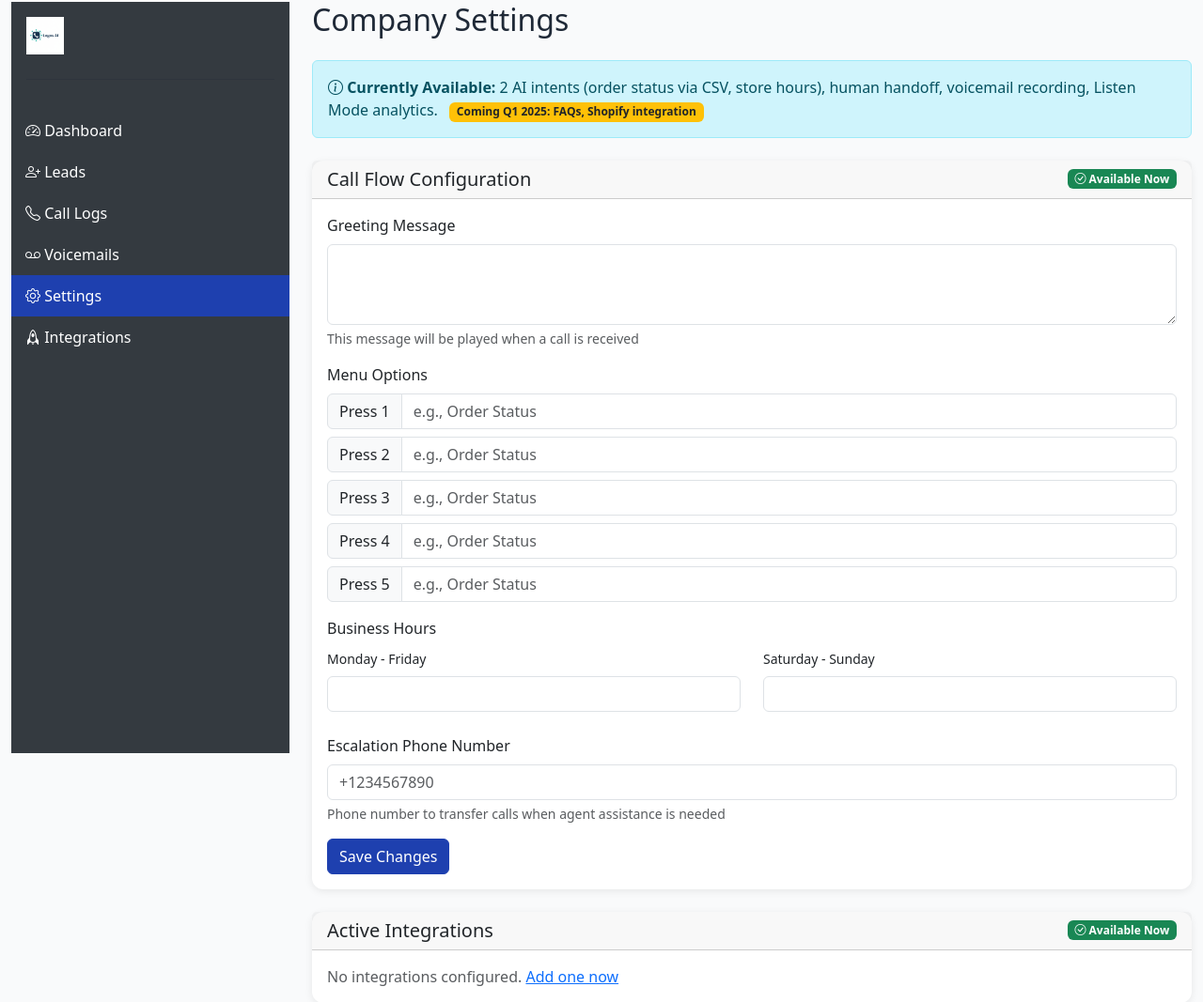
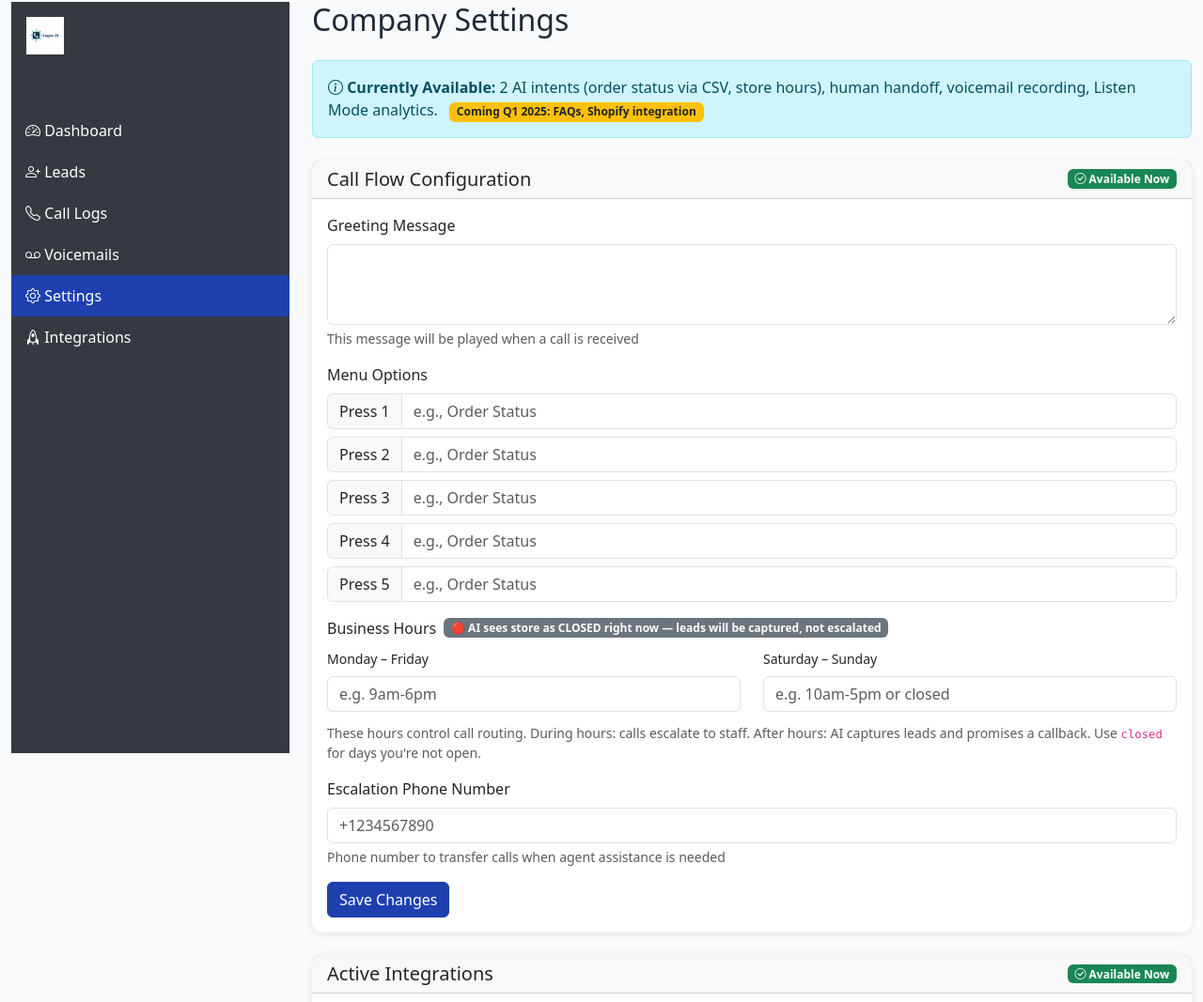
Before and after one commit to fuzailkadri1-cmdil/LogosAI, a Flask app: template templates/settings.html in a window 1280 px wide. Shown: the part 84-1151 px from the top of the page at 94% size. Run offline with Flask 3, Linux system fonts and the light colour scheme; the template is opened without the code that fills it, so the values that code supplies are empty.

Commit message:
Add live status indicator for business hours on settings page
Update app.py to pass business hours status to the settings template, and modify templates/settings.html to display a live indicator of whether the store is currently open or closed based on the entered business hours.

Replit-Commit-Author: Agent
Replit-Commit-Session-Id: 4236f91d-f004-4fad-93ca-148b5964ac4c
Replit-Commit-Checkpoint-Type: full_checkpoint
Replit-Commit-Event-Id: 9ebc7345-d109-49af-bd3d-7bae2a5da13f
Replit-Commit-Screenshot-Url: https://storage.googleapis.com/screenshot-production-us-central1/8c1df603-f740-4cbd-84fd-618255120cd2/4236f91d-f004-4fad-93ca-148b5964ac4c/Nhgm2zY
Replit-Helium-Checkpoint-Created: true

```diff
--- a/app.py
+++ b/app.py
@@ -207,7 +207,10 @@ def settings():
 
     integrations = Integration.query.filter_by(company_id=company.id).all()
 
-    return render_template('settings.html', company=company, integrations=integrations)
+    from business_hours import is_store_open
+    hours_status = is_store_open(company.get_business_hours())
+
+    return render_template('settings.html', company=company, integrations=integrations, hours_status=hours_status)
 
 @app.route('/calls')
 @login_required
--- a/templates/settings.html
+++ b/templates/settings.html
@@ -67,19 +67,29 @@
                         </div>
 
                         <div class="mb-3">
-                            <label class="form-label">Business Hours</label>
+                            <label class="form-label d-flex align-items-center gap-2">
+                                Business Hours
+                                {% if hours_status.is_open %}
+                                    <span class="badge bg-success">🟢 AI sees store as OPEN right now</span>
+                                {% else %}
+                                    <span class="badge bg-secondary">🔴 AI sees store as CLOSED right now — leads will be captured, not escalated</span>
+                                {% endif %}
+                            </label>
                             <div class="row">
                                 <div class="col-md-6 mb-2">
-                                    <label for="hours_monday-friday" class="form-label small">Monday - Friday</label>
+                                    <label for="hours_monday-friday" class="form-label small">Monday – Friday</label>
                                     <input type="text" class="form-control" id="hours_monday-friday" name="hours_monday-friday"
-                                           value="{{ company.get_business_hours().get('monday-friday', '9am-9pm') }}">
+                                           value="{{ company.get_business_hours().get('monday-friday', '9am-9pm') }}"
+                                           placeholder="e.g. 9am-6pm">
                                 </div>
                                 <div class="col-md-6 mb-2">
-                                    <label for="hours_saturday-sunday" class="form-label small">Saturday - Sunday</label>
+                                    <label for="hours_saturday-sunday" class="form-label small">Saturday – Sunday</label>
                                     <input type="text" class="form-control" id="hours_saturday-sunday" name="hours_saturday-sunday"
-                                           value="{{ company.get_business_hours().get('saturday-sunday', '10am-6pm') }}">
+                                           value="{{ company.get_business_hours().get('saturday-sunday', '10am-6pm') }}"
+                                           placeholder="e.g. 10am-5pm or closed">
                                 </div>
                             </div>
+                            <div class="form-text">These hours control call routing. During hours: calls escalate to staff. After hours: AI captures leads and promises a callback. Use <code>closed</code> for days you're not open.</div>
                         </div>
 
                         <div class="mb-3">
```
